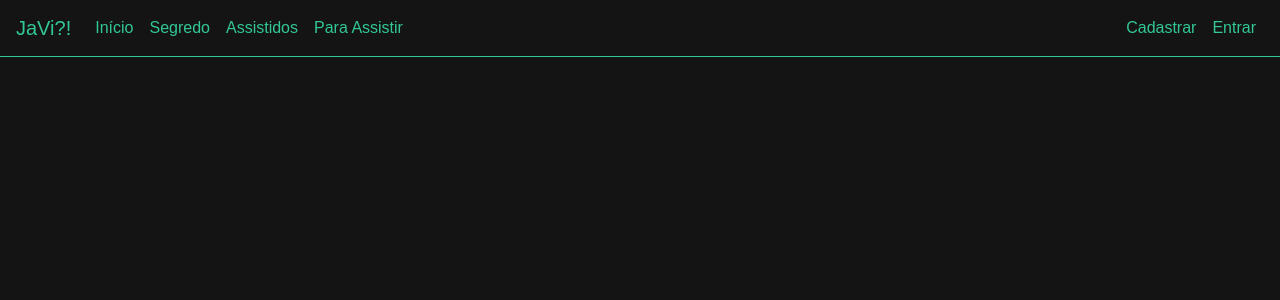
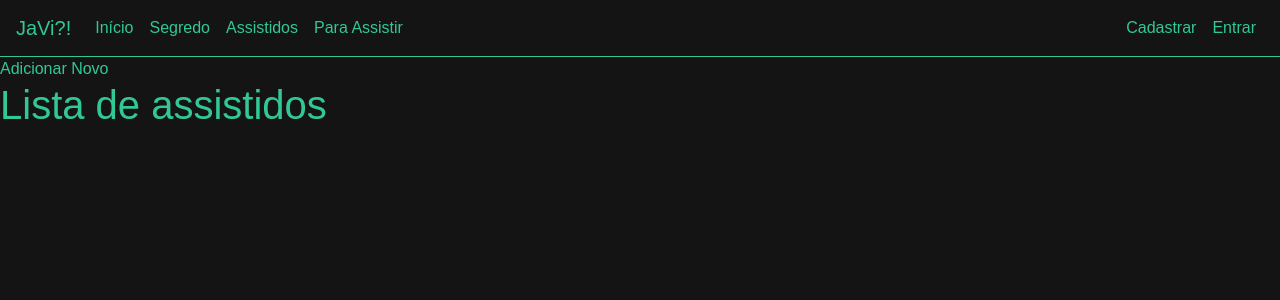
Before and after one commit to danilomacb/JaVi, a React (Create React App) app in the folder front/: page /assistidos in a window 1280 px wide. Shown: the top 300 px of the page. Built offline with nearby package versions, Linux system fonts and the light colour scheme.

Commit message:
creating watched component

```diff
--- a/front/src/App.js
+++ b/front/src/App.js
@@ -6,6 +6,7 @@ import Secret from "./components/Secret";
 import UserForm from "./components/UserForm";
 import WithAuth from "./components/WithAuth";
 import Navigation from "./components/Navigation";
+import Watched from "./components/Watched";
 import WatchedForm from "./components/WatchedForm";
 
 export default class App extends Component {
@@ -18,9 +19,9 @@ export default class App extends Component {
           <Route path="/segredo" component={WithAuth(Secret)} />
           <Route path="/entrar" component={UserForm} />
           <Route path="/cadastrar" component={UserForm} />
+          <Route path="/assistidos" component={Watched} />
           <Route path="/add-assistido" component={WatchedForm} />
           {/* <Route path="/add-para-assistir" component={} />
-          <Route path="/assistidos" component={} />
           <Route path="/para-assistir" component={} /> */}
         </Switch>
       </div>
--- a/front/src/components/Navigation.js
+++ b/front/src/components/Navigation.js
@@ -17,7 +17,7 @@ function Navigation() {
           <Link to="/segredo" className="nav-link">
             Segredo
           </Link>
-          <Link to="/#" className="nav-link">
+          <Link to="/assistidos" className="nav-link">
             Assistidos
           </Link>
           <Link to="/#" className="nav-link">
--- /dev/null
+++ b/front/src/components/Watched.js
@@ -0,0 +1,13 @@
+import React from "react";
+import { Link } from "react-router-dom";
+
+function Watched() {
+  return (
+    <>
+      <Link to="/add-assistido">Adicionar Novo</Link>
+      <h1>Lista de assistidos</h1>
+    </>
+  );
+}
+
+export default Watched;
```
